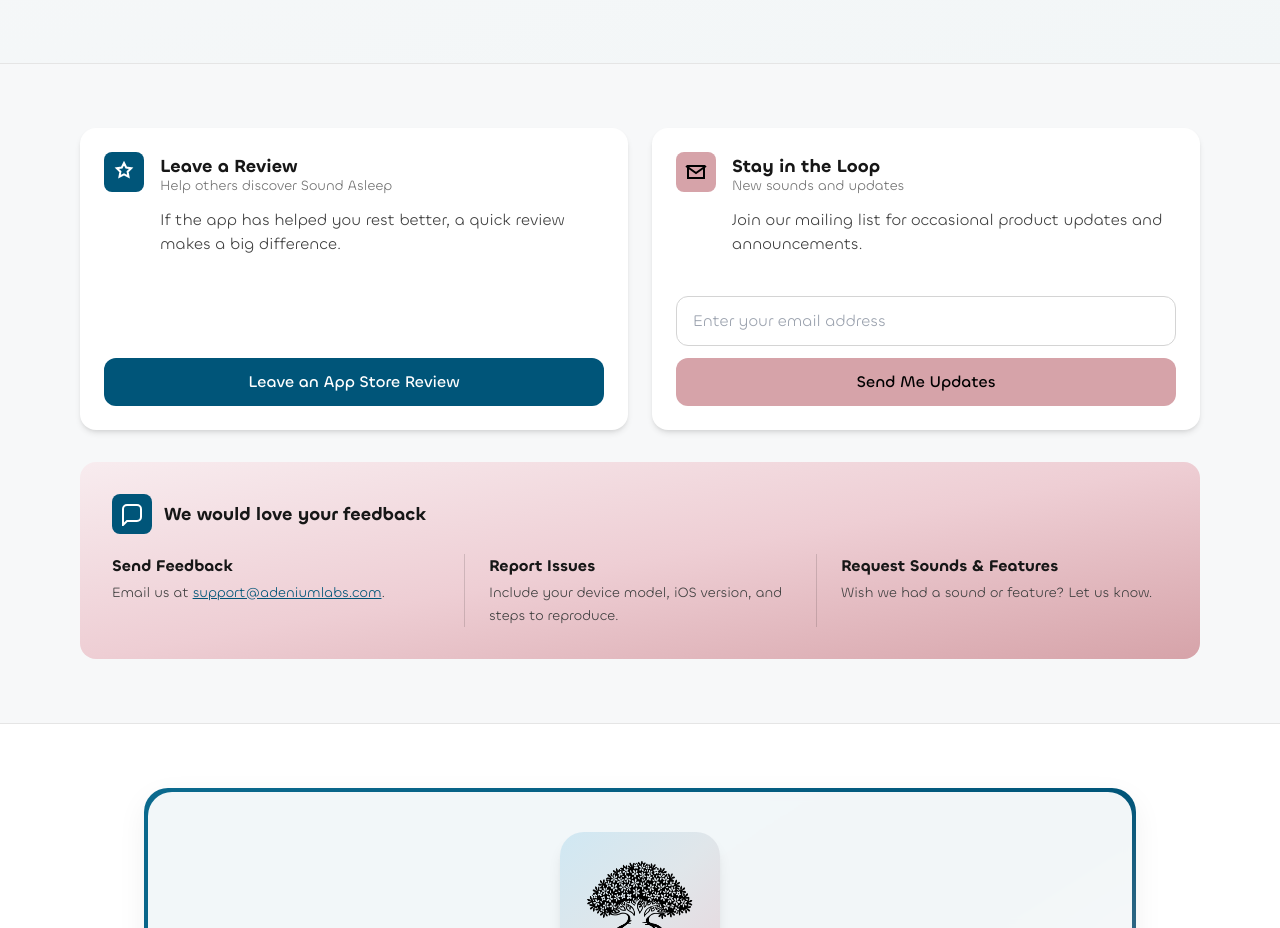
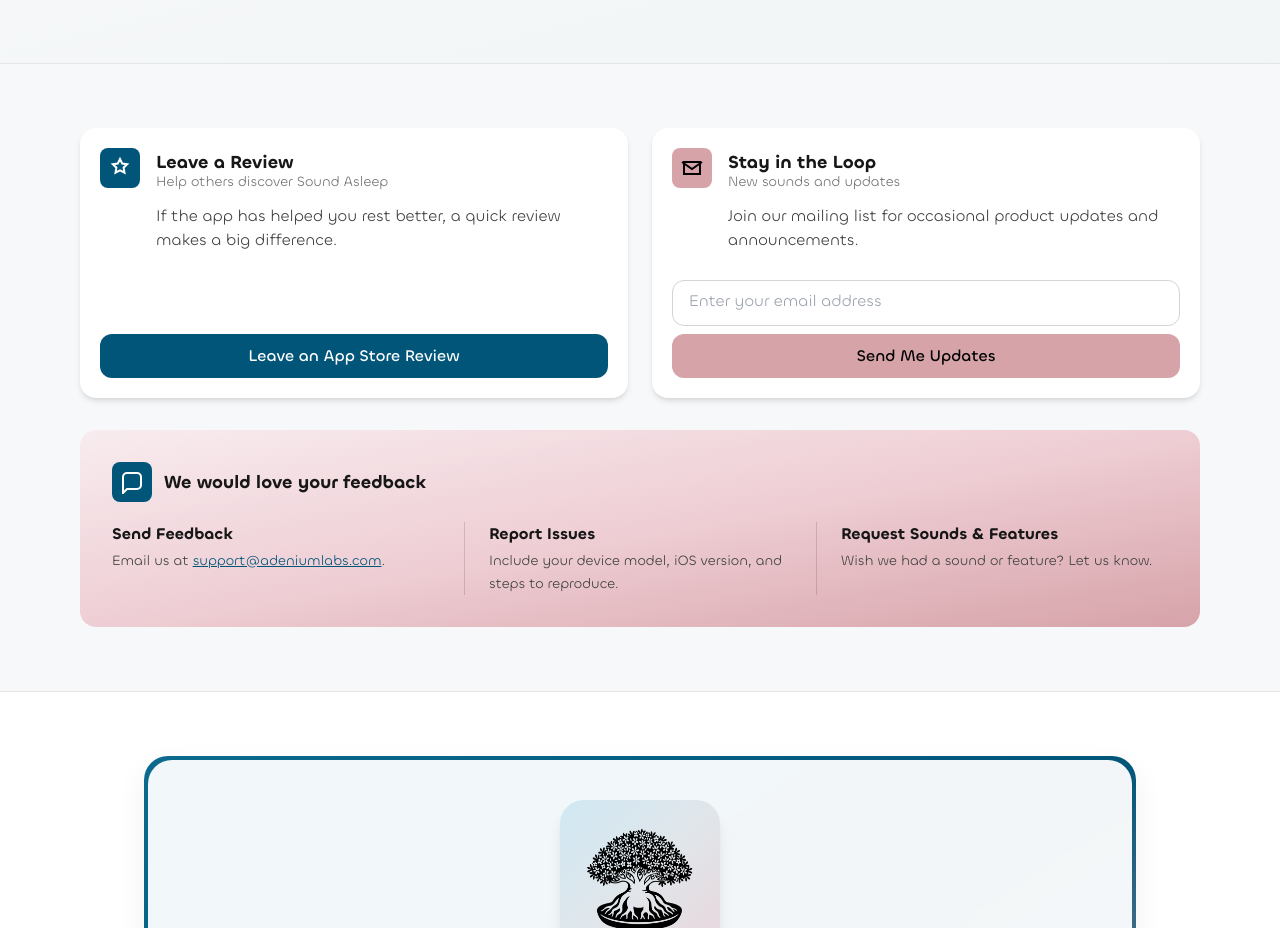
Before and after one commit to EC5987/adenium-labs-site, a React (Vite) app: page / in a window 1280 px wide. Shown: the part 2923-3851 px from the top of the page. Built offline with nearby package versions, Linux system fonts and the light colour scheme.

Commit message:
Tighten update card spacing

```diff
--- a/src/App.tsx
+++ b/src/App.tsx
@@ -662,7 +662,7 @@
         {/* Two-card grid */}
         <div className="grid md:grid-cols-2 gap-6 items-stretch">
           {/* Card 1: Review */}
-          <div className="rounded-2xl bg-white shadow-md p-6 flex flex-col justify-between">
+          <div className="rounded-2xl bg-white shadow-md p-4 sm:p-5 flex flex-col">
             <div className="flex items-start gap-4">
               <div className="h-10 w-10 rounded-lg bg-[#005579] flex items-center justify-center text-white">
                 <svg xmlns="http://www.w3.org/2000/svg" className="h-6 w-6" viewBox="0 0 24 24" fill="none" stroke="currentColor" strokeWidth="2">
@@ -672,14 +672,16 @@
               <div className="flex-1">
                 <h4 className="text-lg font-title">Leave a Review</h4>
                 <p className="text-sm text-neutral-500 -mt-1 mb-3">Help others discover Sound Asleep</p>
-                <p className="text-neutral-700 mb-5">If the app has helped you rest better, a quick review makes a big difference.</p>
+                <p className="text-neutral-700">If the app has helped you rest better, a quick review makes a big difference.</p>
               </div>
             </div>
-            <a data-testid="review-app-button" href={REVIEW_URL} target="_blank" rel="noreferrer" onClick={onAppStoreClick} className="mt-6 block w-full text-center rounded-xl bg-[#005579] hover:bg-[#004760] text-white font-cta text-base py-3">Leave an App Store Review</a>
+            <div className="mt-auto pt-4">
+              <a data-testid="review-app-button" href={REVIEW_URL} target="_blank" rel="noreferrer" onClick={onAppStoreClick} className="block w-full text-center rounded-xl bg-[#005579] hover:bg-[#004760] text-white font-cta text-base py-2.5">Leave an App Store Review</a>
+            </div>
           </div>
 
           {/* Card 2: Updates */}
-          <div className="rounded-2xl bg-white shadow-md p-6 flex flex-col justify-between">
+          <div className="rounded-2xl bg-white shadow-md p-4 sm:p-5 flex flex-col">
             <div className="flex items-start gap-4">
               <div className="h-10 w-10 rounded-lg bg-[#D6A3A9] flex items-center justify-center text-black">
                 <svg xmlns="http://www.w3.org/2000/svg" className="h-6 w-6" viewBox="0 0 24 24" fill="none" stroke="currentColor" strokeWidth="2"><path d="M4 6h16v12H4z"/><path d="m22 6-10 7L2 6"/></svg>
@@ -690,7 +692,8 @@
                 <p className="text-neutral-700 mb-4">Join our mailing list for occasional product updates and announcements.</p>
               </div>
             </div>
-            <form onSubmit={handleSubmit} className="mt-6 space-y-3" noValidate>
+            <form onSubmit={handleSubmit} className="mt-3 flex flex-col flex-1" noValidate>
+              <div className="pb-2">
                 <input
                   type="email"
                   name="email"
@@ -698,14 +701,16 @@
                   value={email}
                   onChange={(event) => setEmail(event.target.value)}
                   placeholder="Enter your email address"
-                className="w-full rounded-xl border border-neutral-300 bg-white px-4 py-3 outline-none focus:border-neutral-400"
+                  className="w-full rounded-xl border border-neutral-300 bg-white px-4 pt-2 pb-3 outline-none focus:border-neutral-400"
                   aria-label="Email address"
                 />
+              </div>
+              <div className="mt-auto space-y-2">
                 <button
                   data-testid="updates-email-button"
                   type="submit"
                   disabled={status === 'loading'}
-                className="block w-full text-center rounded-xl bg-[#D6A3A9] hover:bg-[#C89BA0] disabled:opacity-70 disabled:cursor-not-allowed text-black font-cta text-base py-3 transition-colors"
+                  className="block w-full text-center rounded-xl bg-[#D6A3A9] hover:bg-[#C89BA0] disabled:opacity-70 disabled:cursor-not-allowed text-black font-cta text-base py-2.5 transition-colors"
                 >
                   {status === 'loading' ? 'Sending...' : 'Send Me Updates'}
                 </button>
@@ -718,6 +723,7 @@
                     {feedback}
                   </p>
                 )}
+              </div>
             </form>
           </div>
         </div>
```
Lines whose indentation alone changed are shown as unchanged.
